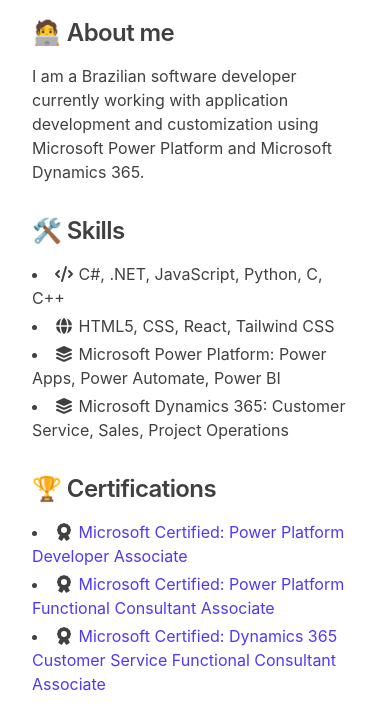
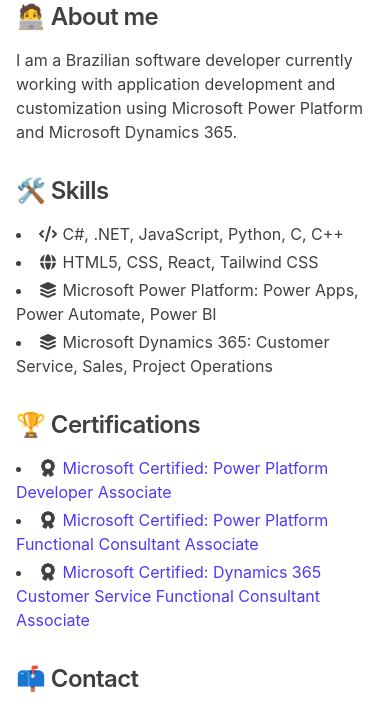
Before and after one commit to giodiasdev/giodiasdev.github.io, an Astro site: page / in a window 390 px wide. Shown: the part 84-792 px from the top of the page. Built offline with nearby package versions, Linux system fonts and the light colour scheme; Astro itself is replaced by a stand-in of ours.

Commit message:
🎨 Fix responsive spacing in MainLayout

```diff
--- a/src/layouts/MainLayout.astro
+++ b/src/layouts/MainLayout.astro
@@ -5,7 +5,7 @@
 
 <BaseLayout title={title} description={description} keywords={keywords}>
     <main
-        class="mx-auto mb-10 p-8 max-w-3xl sm:max-2-5xl md:max-w-7xl lg:max-w-9xl"
+        class="mx-auto mb-6 sm:mb-10 p-4 sm:p-8 w-full max-w-2xl xl:max-w-5xl"
     >
         <slot />
     </main>
```
